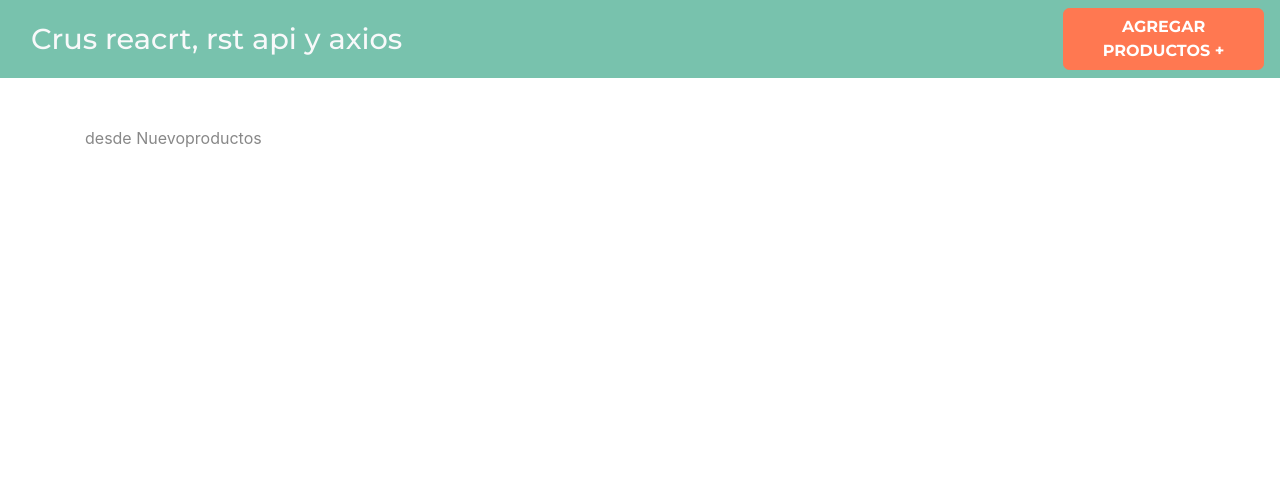
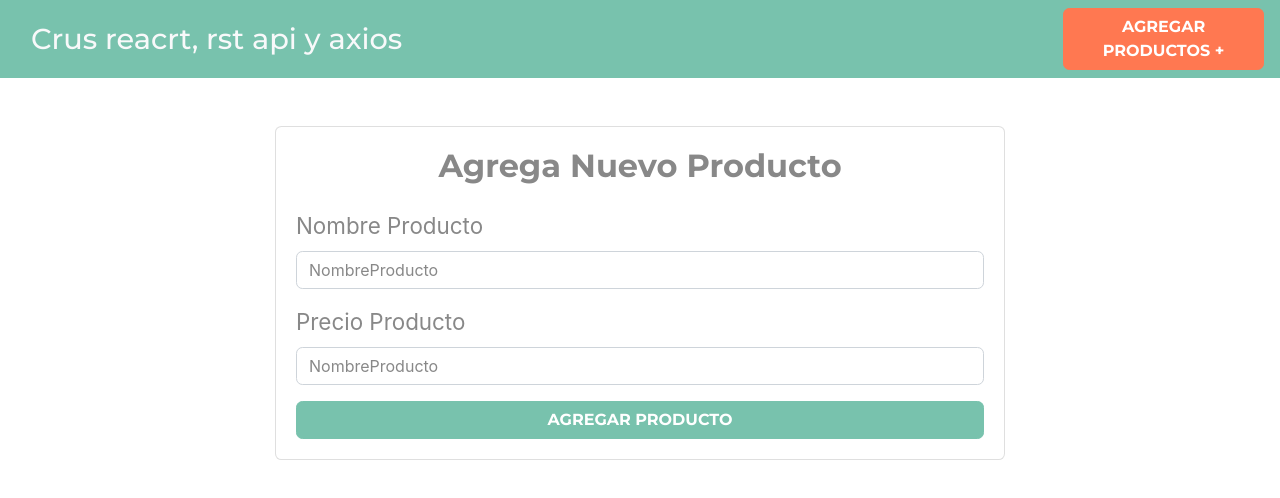
Before and after one commit to cristianaparra/crudRedux, a React (Create React App) app: page /productos/nuevo in a window 1280 px wide. Shown: the top 498 px of the page. Built offline with nearby package versions, Linux system fonts and the light colour scheme.

Commit message:
creando formualrio nuevos productros

```diff
--- a/src/component/NuevoProducto.js
+++ b/src/component/NuevoProducto.js
@@ -2,7 +2,42 @@
 
 const NuevoProducto = () => {
     return (
-        <div> desde Nuevoproductos</div>
+        <div className='row justify-content-center'>
+            <div className='col-md-8'>
+                <div className='card'>
+                    <div className='card-body'>
+                        <h2 className='text-center mb-4 font-weight-bold'>
+                            Agrega Nuevo Producto
+                        </h2>
+                        <form>
+                            <div className='form-group'>
+                                <label>Nombre Producto</label>
+                                <input
+                                    type='text'
+                                    className='form-control'
+                                    placeholder='NombreProducto'
+                                    name='nombre'
+                                />
+                            </div>
+
+                            <div className='form-group'>
+                                <label>Precio Producto</label>
+                                <input
+                                    type='number'
+                                    className='form-control'
+                                    placeholder='NombreProducto'
+                                    name='precio'
+                                />
+                            </div>
+                            <button
+                                type='submit'
+                                className='btn btn-primary font-weight-bold text-uppercase d-block w-100'
+                            >Agregar Producto</button>
+                        </form>
+                    </div>
+                </div>
+            </div>
+        </div>
     );
 }
 
```
